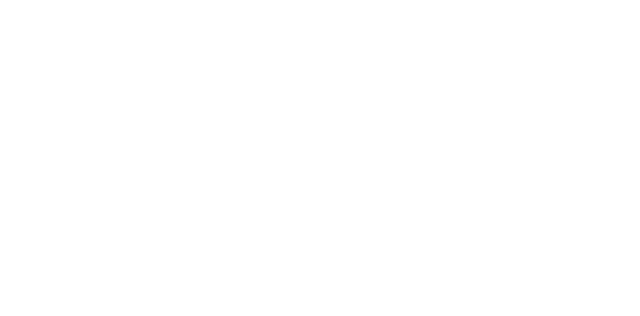
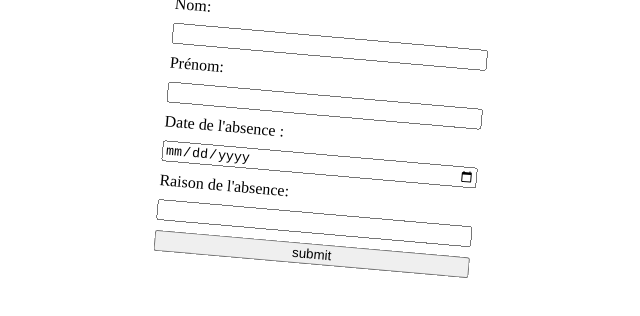
Before and after one commit to EthraDev/iim_minisite, a plain HTML site: page index.html in a window 1280 px wide. Shown: the whole page, without its empty margins (318-958 px from the left). Drawn offline with Linux system fonts and the light colour scheme.

Commit message:
ajout d'un form

```diff
--- a/index.html
+++ b/index.html
@@ -8,6 +8,16 @@
     <link rel="stylesheet" href="style.css">
 </head>
 <body>
-
+    <form class="prout">
+        <label for="name">Nom: </label>
+        <input type="text" name="lastname" id="last_name" required>
+        <label for="name">Prénom: </label>
+        <input type="text" name="firstname" id="first_name" required>
+        <label for="date">Date de l'absence :</label>
+        <input type="date" name="date" id="date">
+        <label for="name">Raison de l'absence: </label>
+        <input type="text" name="absence" id="absence" required>
+        <input type="submit" value="submit">
+    </form>
 </body>
 </html>
--- a/style.css
+++ b/style.css
@@ -0,0 +1,9 @@
+.prout {
+    display: flex;
+    flex-direction: column;
+    width: 25%;
+    margin: auto;
+    gap: 10px;
+    transform: rotate(5deg);
+    transform-origin: center;
+}
```
